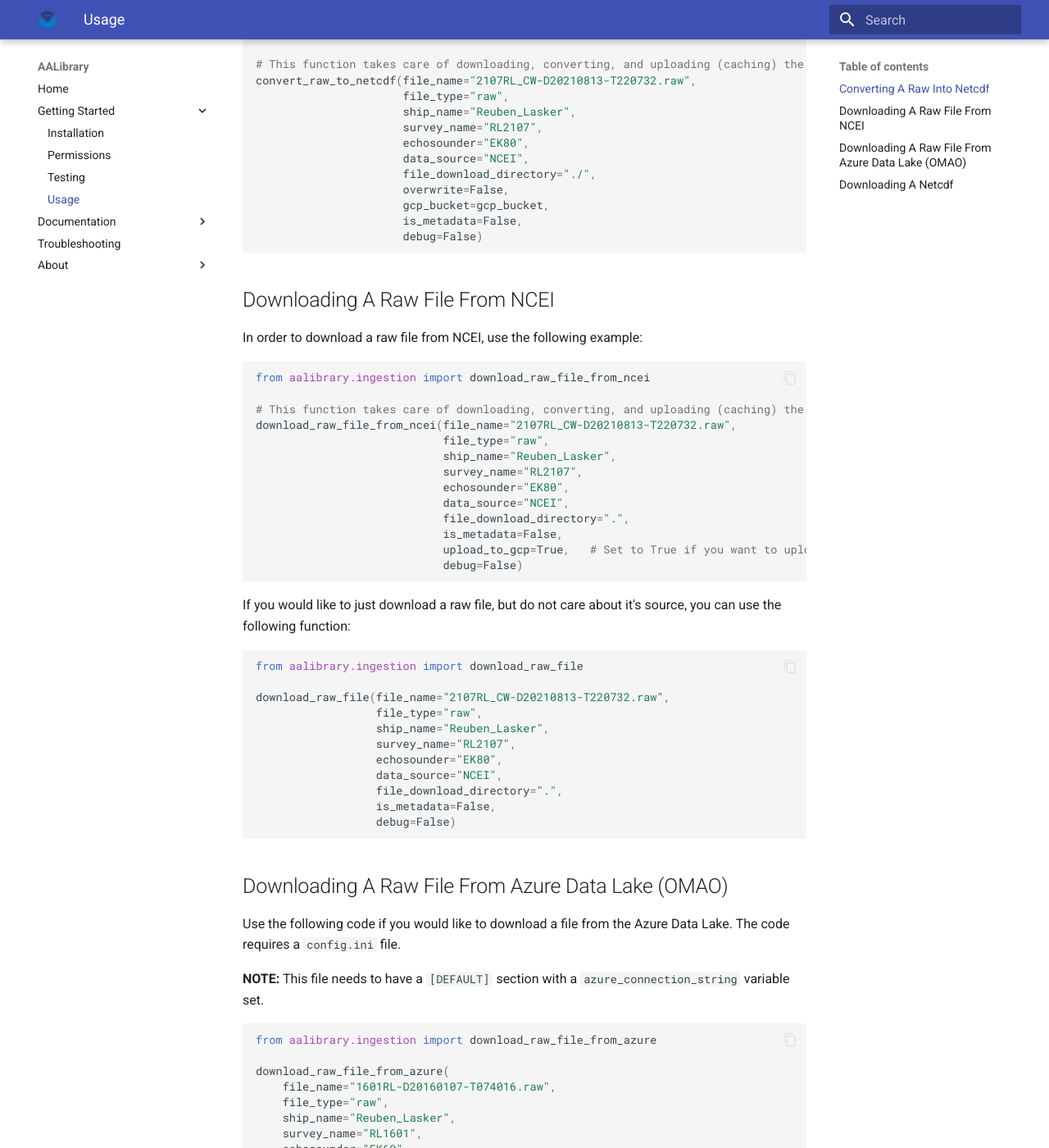
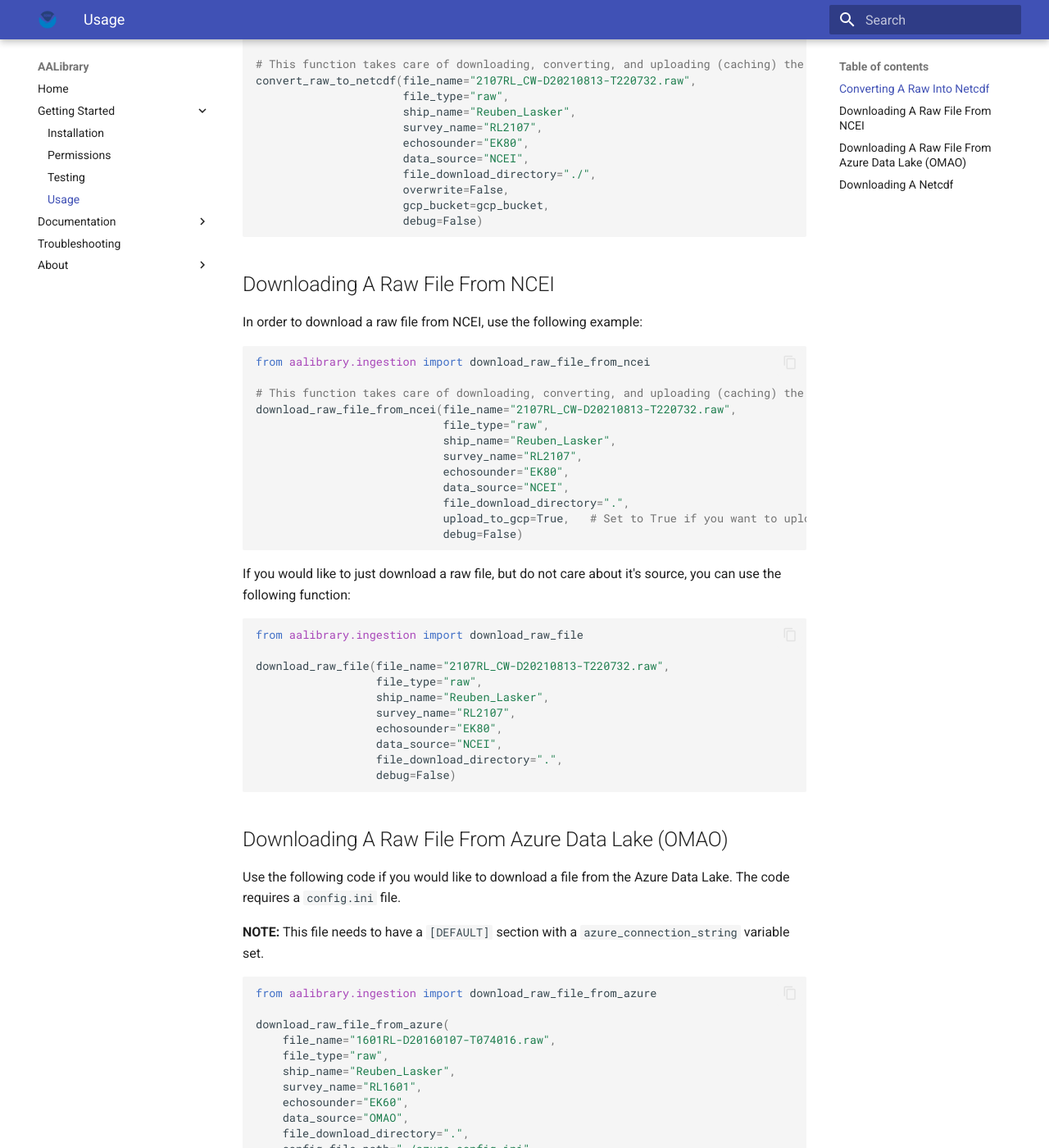
Before and after one commit to nmfs-ost/AA-SI_aalibrary, an MkDocs documentation site: the page built from docs/getting-started/usage.md, in a window 1280 px wide and 1400 px high, scrolled down 393 px. Shown: the whole window at 82% size. Built offline with MkDocs 1.6.1 and Material for MkDocs 9.7.7, drawn with Linux system fonts in a browser that asks for light colours; some of the changed text lies outside the part shown.

Commit message:
removed unnecessary param

````diff
--- a/docs/getting-started/usage.md
+++ b/docs/getting-started/usage.md
@@ -23,7 +23,6 @@ convert_raw_to_netcdf(file_name="2107RL_CW-D20210813-T220732.raw",
                       file_download_directory="./",
                       overwrite=False,
                       gcp_bucket=gcp_bucket,
-                      is_metadata=False,
                       debug=False)
 ```
 
@@ -42,7 +41,6 @@ download_raw_file_from_ncei(file_name="2107RL_CW-D20210813-T220732.raw",
                             echosounder="EK80",
                             data_source="NCEI",
                             file_download_directory=".",
-                            is_metadata=False,
                             upload_to_gcp=True,   # Set to True if you want to upload the raw file to gcp
                             debug=False)
 ```
@@ -59,7 +57,6 @@ download_raw_file(file_name="2107RL_CW-D20210813-T220732.raw",
                   echosounder="EK80",
                   data_source="NCEI",
                   file_download_directory=".",
-                  is_metadata=False,
                   debug=False)
 ```
 
@@ -81,7 +78,6 @@ download_raw_file_from_azure(
     data_source="OMAO",
     file_download_directory=".",
     config_file_path="./azure_config.ini",
-    is_metadata=False,
     upload_to_gcp=True,
     debug=True,
 )
@@ -122,7 +118,6 @@ download_netcdf_file(
                 data_source="NCEI",
                 file_download_location=".",
                 gcp_bucket=gcp_bucket,
-                is_metadata=False,
                 debug=False)
 ```
 
@@ -146,7 +141,6 @@ for file_name in file_names:
     echosounder="EK80",
     data_source="NCEI",
     file_download_directory=".",
-    is_metadata=False,
     upload_to_gcp=True,   # Set to True if you want to upload the raw file to gcp
     debug=False)
 ```
````
